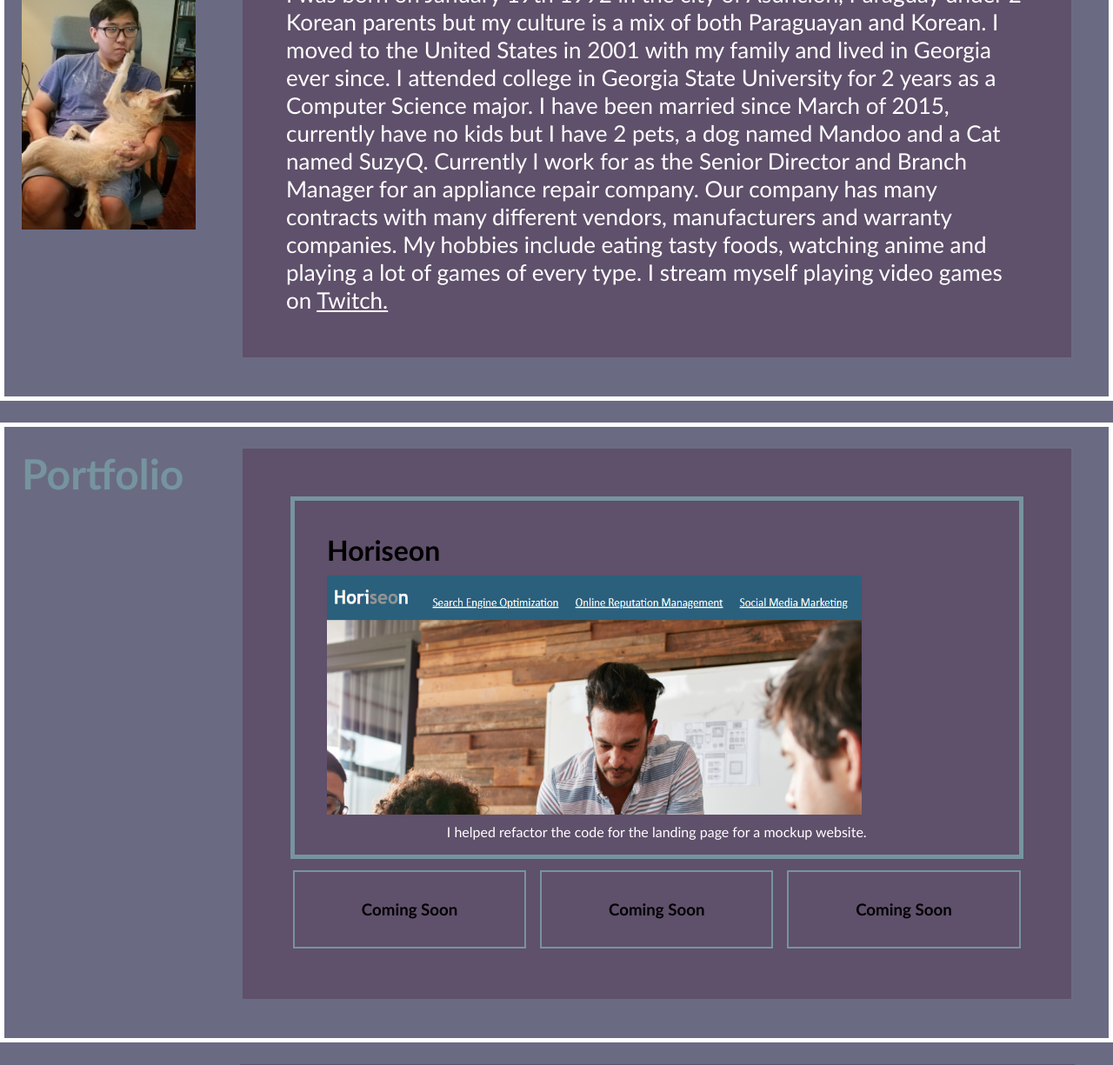
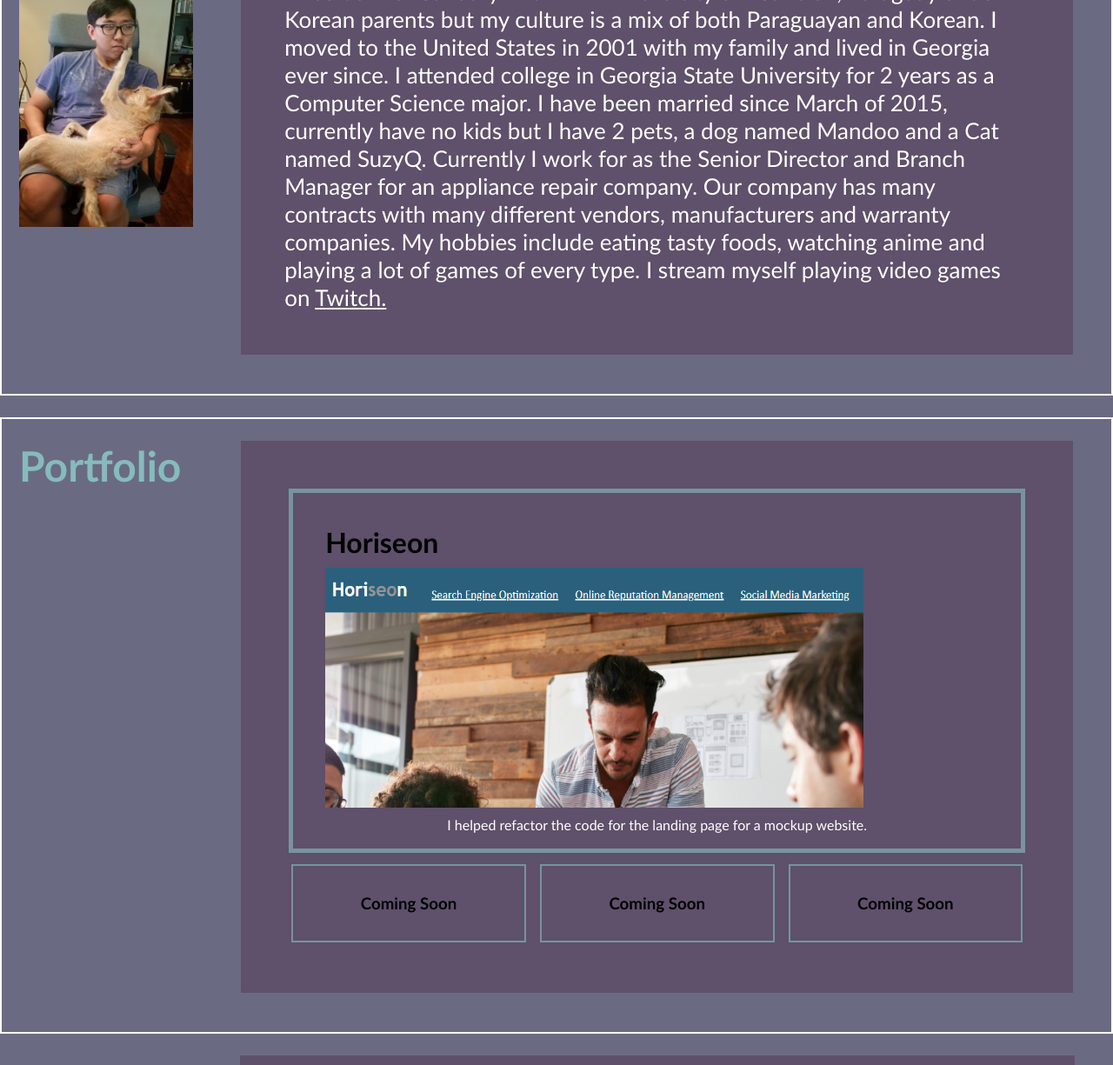
Before and after one commit to mkang987/Moon-Kang-Portfolio, a plain HTML site: page index.html in a window 1280 px wide. Shown: the part 554-1779 px from the top of the page at 87% size. Drawn offline with Linux system fonts and the light colour scheme.

Commit message:
Modified styles for font color and thinner borders

```diff
--- a/assets/styles/styles.css
+++ b/assets/styles/styles.css
@@ -80,7 +80,7 @@ p {
     width: 100%;
     height: 100%;
     padding: 25px 0px;
-    border: 5px solid var(--White);
+    border: 2px solid var(--White);
 }
 
 .portfolio {
@@ -88,7 +88,7 @@ p {
     height: 100%;
     margin: 25px 0px;
     padding: 25px 0px;
-    border: 5px solid var(--White);
+    border: 2px solid var(--White);
 }
 
 .row {
@@ -181,7 +181,7 @@ section p {
 /* aside */
 aside h2{
     font-size: 48px;
-    color: var(--PewBlue);
+    color: var(--GreenSheen);
 }
 
 aside {
```
